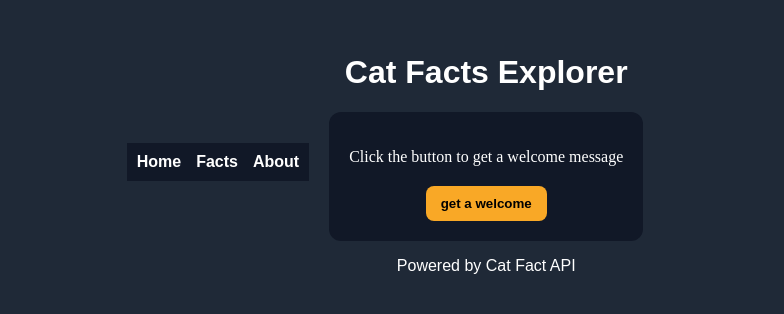
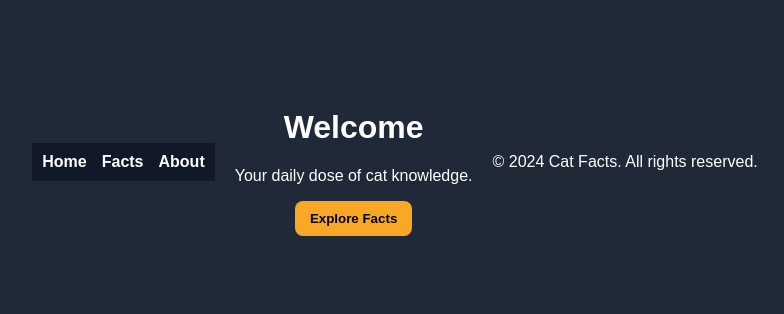
Before and after one commit to najibmahmud-netizen/cat-fact2, a website: page index.html in a window 1280 px wide. Shown: the part 238-552 px from the top of the page, without its empty margins (245-1029 px from the left). Drawn offline with Linux system fonts and the light colour scheme.

Commit message:
chaged some things

```diff
--- a/index.html
+++ b/index.html
@@ -1,36 +1,27 @@
 <!DOCTYPE html>
 <html lang="en">
 <head>
-<meta charset="UTF-8" />
-<meta name="viewport" content="width=device-width, initial-scale=1.0"/>
-<title>Cat Facts Explorer</title>
-
-<!-- CSS -->
+<meta charset="UTF-8">
+<title>Home - Cat Facts</title>
 <link rel="stylesheet" href="style.css">
 </head>
-  <nav class="navbar">
+
+<body>
+<nav class="navbar">
 <a href="index.html">Home</a>
 <a href="facts.html">Facts</a>
 <a href="about.html">About</a>
 </nav>
 
 <div class="container">
-<h1> Cat Facts Explorer</h1>
-
-<div class="card">
-<p id="fact">Click the button  to get a welcome message</p>
-<button id="homeBtn">get a welcome</button>
-
-<!-- optional loading text -->
-<small id="status"></small>
+<h1>Welcome </h1>
+<p>Your daily dose of cat knowledge.</p>
+<a href="facts.html"><button>Explore Facts</button></a>
 </div>
 
-<!-- footer (adds polish) -->
 <footer>
-<p>Powered by Cat Fact API</p>
+<p>&copy; 2024 Cat Facts. All rights reserved.</p>
 </footer>
-</div>
-<!-- JS at bottom (best practice) -->
-<script src="script.js"></script>
+
 </body>
 </html>
```
